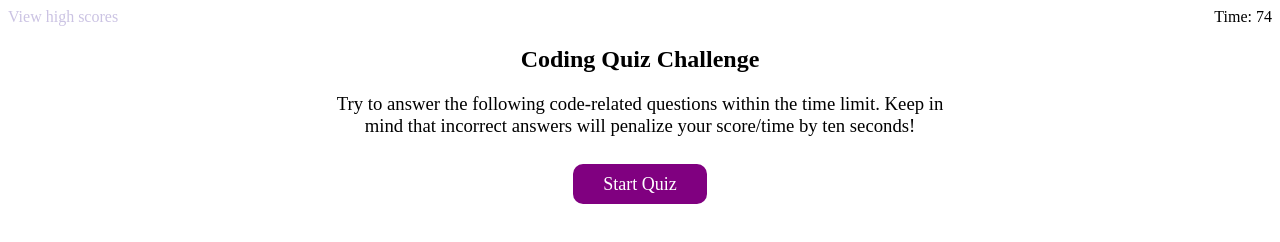
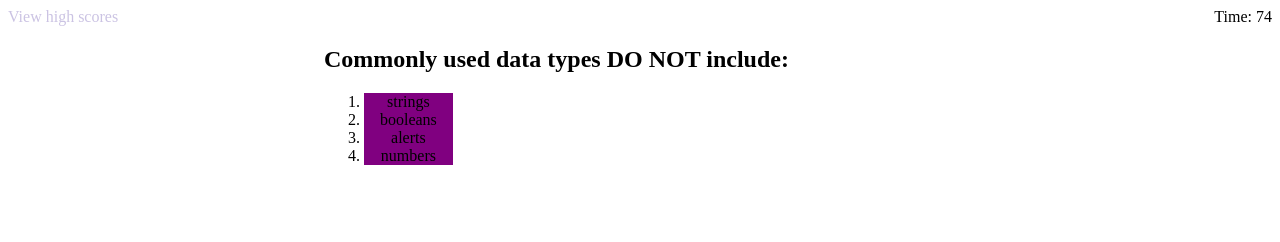
Before and after one commit to kpierce236/Code-Quiz, a plain HTML site: page index.html in a window 1280 px wide. Both pictures are taken after a click on the element "Start Quiz". Drawn offline with Linux system fonts and the light colour scheme.

Commit message:
added some css and js for addQuestions function

```diff
--- a/assets/script.js
+++ b/assets/script.js
@@ -20,6 +20,8 @@ function setTime() {
   }
 
 startButton.addEventListener("click", setTime);
+startButton.addEventListener("click", addQuestions);
+//array of questions, selections, and anwsers
 
 var questions = ["Commonly used data types DO NOT include:","The condtions in an if / else statement is enclosed within ____.", "Arrays in javaScript can be used to store ____.","String values must be enclosed within _____ when being assigned to variables.","A very useful tool used during development and debugging for printing content to the debugger is:"];
 
@@ -30,4 +32,25 @@ var q4 = ["commas","curly brackets","quotes","parenthese"];
 var q5 = ["JavaScript","terminal/bash","for loops","console.log"];
 
 var answers = ["alerts","parenthese","all of the above","quotes","console.log"];
+
+var titleEl = document.querySelector(".title");
+var subjectEl = document.querySelector(".subject");
+
 //Make questions
+function addQuestions() {
+    startButton.remove();
+    titleEl.setAttribute("class","question");
+    subjectEl.setAttribute("class","answer");
+    var list = document.createElement("ol");
+    subjectEl.replaceWith(list);
+
+    titleEl.textContent = questions[0];
+
+    for (var i = 0; i < q1.length; i++) {
+       var answerBtn = document.createElement("li");
+       list.appendChild(answerBtn);
+       answerBtn.setAttribute("class","answer-btn");
+       answerBtn.textContent= q1[i];
+    };
+
+}
--- a/assets/style.css
+++ b/assets/style.css
@@ -34,3 +34,22 @@ main {
 .startbtn:hover {
     opacity: 0.5;
 }
+
+.question {
+    text-align: left;
+
+}
+
+.answer {
+    text-align: left;
+}
+
+.answer-btn {
+    background-color: var(--purple);
+    width: 15%;
+
+}
+
+.answer-btn:hover {
+    opacity: 0.5;
+}
```
